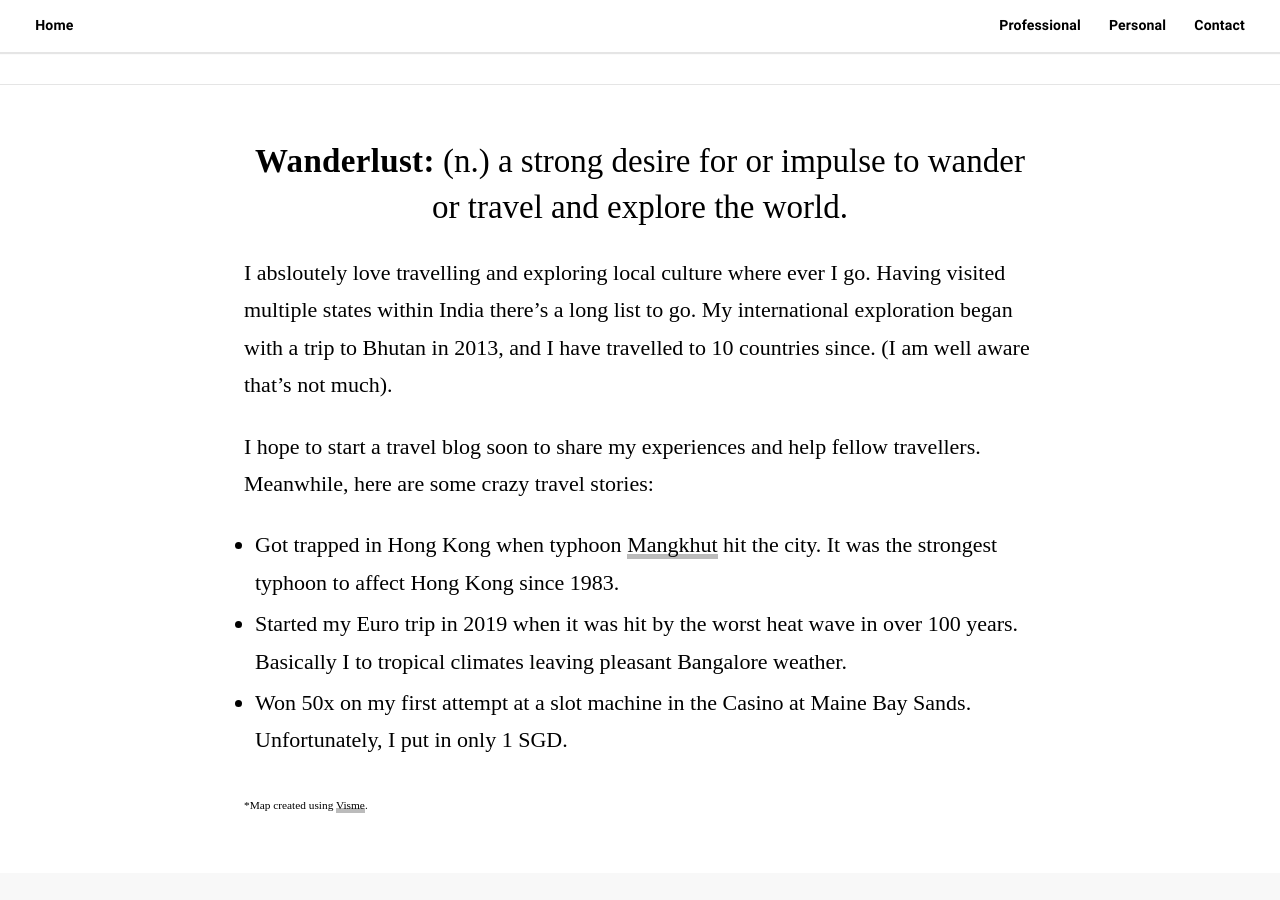
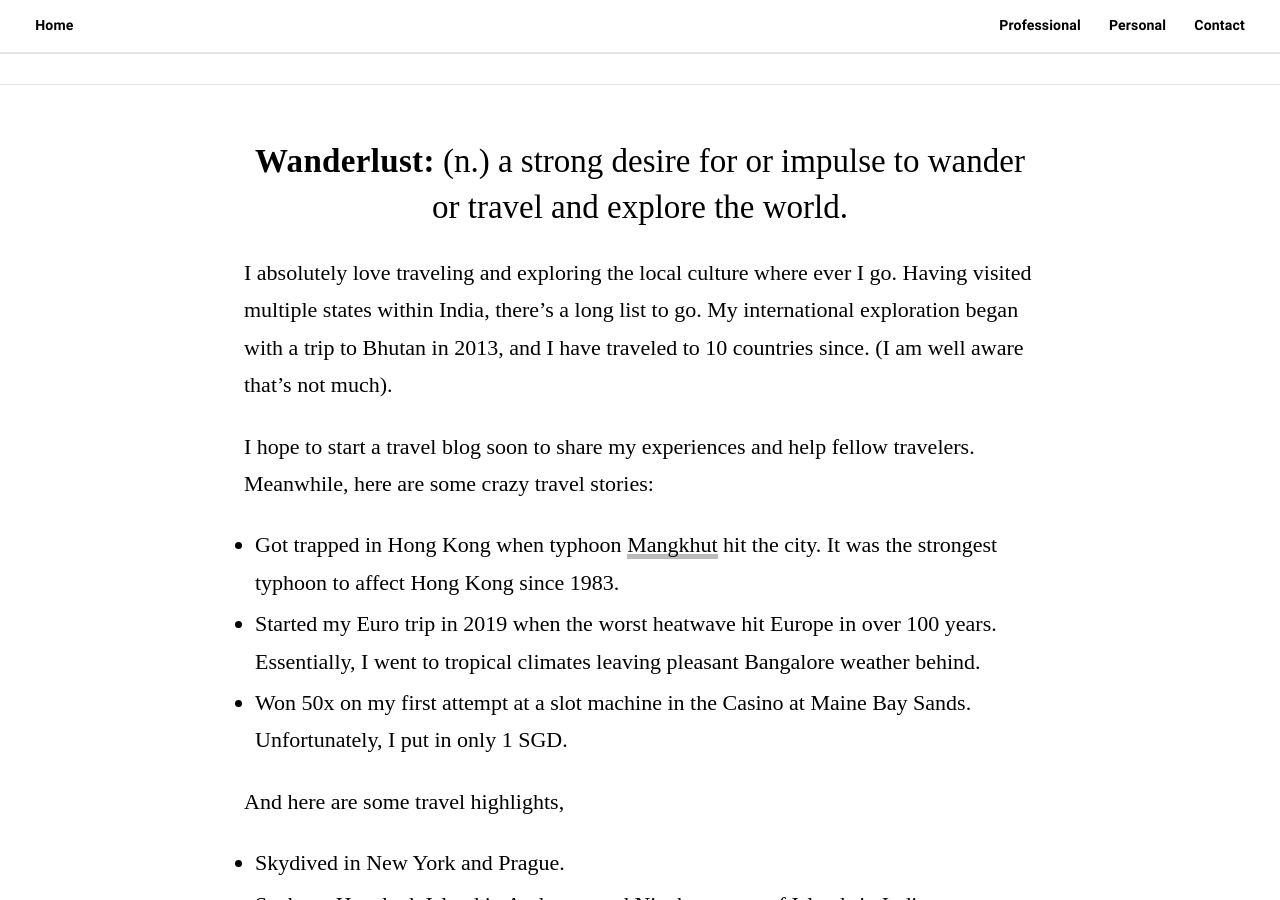
Before and after one commit to ashantanu/personalWeb, a Jekyll site: the page built from _posts/2019-12-12-travel-home.markdown, in a window 1280 px wide and 900 px high, scrolled down 1105 px. Built offline with Jekyll 4.4.1, drawn with Linux system fonts in a browser that asks for light colours; some web fonts are replaced; some of the changed text lies outside the part shown.

Commit message:
typo fixes and image compression

```diff
--- a/_posts/2019-12-12-sketching.markdown
+++ b/_posts/2019-12-12-sketching.markdown
@@ -9,8 +9,8 @@ tags:
   - Art
 ---
 
-I started out with sketching anime characters as a kid, and explored by myself since then. With no formal training, I try as much as I can with different mediums that I can find.
+I started out with sketching anime characters as a kid and explored by myself since then. With no formal training, I try as much as I can with different mediums that I can find.
 
-Will be posting more of my artwork, like the recent Inktober'19 soon.
+I will be posting more of my artwork, like the recent Inktober'19 soon.
 
 ![sketch1](/assets/images/sketch4.jpg "sketch1")
--- a/_posts/2019-12-12-travel-home.markdown
+++ b/_posts/2019-12-12-travel-home.markdown
@@ -13,12 +13,18 @@ tags:
 > **Wanderlust:**
 >(n.) a strong desire for or impulse to wander or travel and explore the world.
 
-I absloutely love travelling and exploring local culture where ever I go. Having visited multiple states within India there's a long list to go. My international exploration began with a trip to Bhutan in 2013, and I have travelled to 10 countries since. (I am well aware that's not much).
+I absolutely love traveling and exploring the local culture where ever I go. Having visited multiple states within India, there's a long list to go. My international exploration began with a trip to Bhutan in 2013, and I have traveled to 10 countries since. (I am well aware that's not much).
 
-I hope to start a travel blog soon to share my experiences and help fellow travellers. Meanwhile, here are some crazy travel stories:
+I hope to start a travel blog soon to share my experiences and help fellow travelers. Meanwhile, here are some crazy travel stories:
 * Got trapped in Hong Kong when typhoon [Mangkhut](https://en.wikipedia.org/wiki/Typhoon_Mangkhut) hit the city. It was the strongest typhoon to affect Hong Kong since 1983.
-* Started my Euro trip in 2019 when it was hit by the worst heat wave in over 100 years. Basically I to tropical climates leaving pleasant Bangalore weather.
+* Started my Euro trip in 2019 when the worst heatwave hit Europe in over 100 years. Essentially, I went to tropical climates leaving pleasant Bangalore weather behind.
 * Won 50x on my first attempt at a slot machine in the Casino at Maine Bay Sands. Unfortunately, I put in only 1 SGD.
+
+And here are some travel highlights,
+* Skydived in New York and Prague.
+* Scuba at Havelock Island in Andaman and Nicobar group of Islands in India.
+* Saw 'Mona Lisa' after a terribly long line that took me over 2 hours.
+
 
 <span style="font-size:3mm;">\*Map created using [Visme](https://www.visme.co/).</span>
 
```
Also changed, not shown: assets/images/professional.jpg, assets/images/sketch4.jpg, 2 other files.
